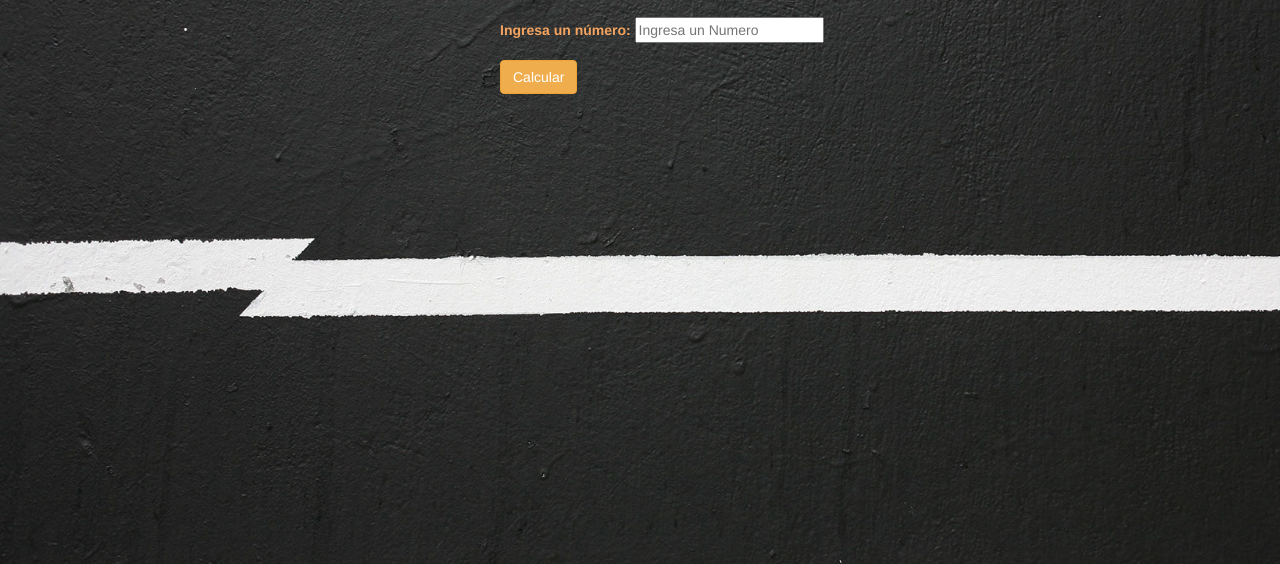
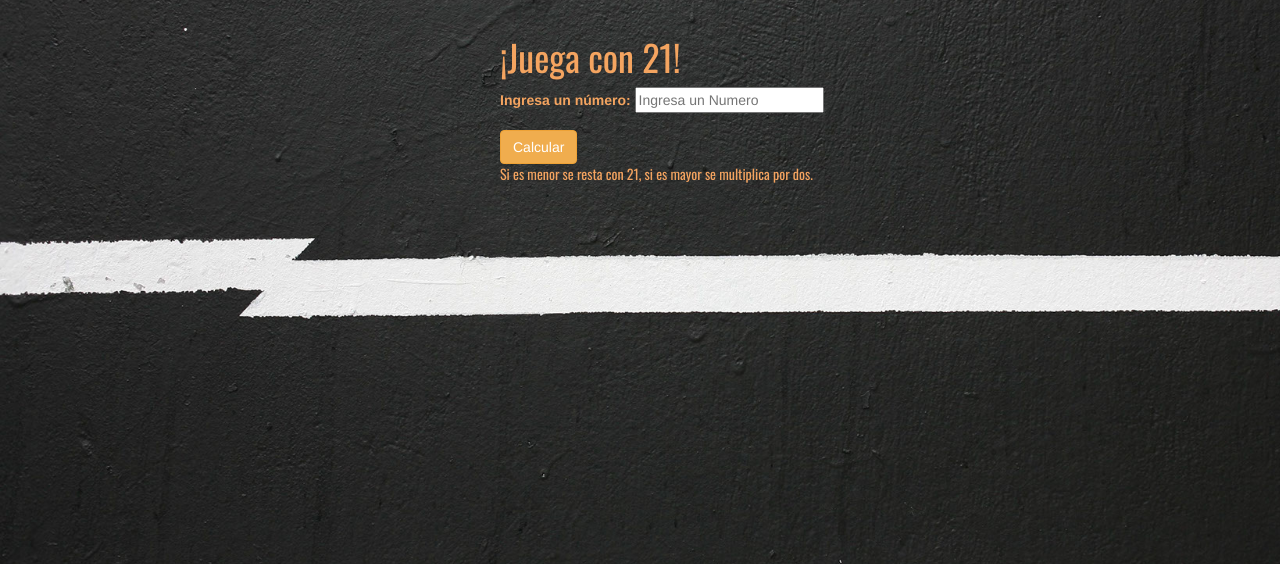
Before and after one commit to Gabriela-Chura/dif21, a plain HTML site: page index.html in a window 1280 px wide. Shown: the part 234-798 px from the top of the page. Drawn offline with nearby package versions, Linux system fonts and the light colour scheme.

Commit message:
especificando

```diff
--- a/css/main.css
+++ b/css/main.css
@@ -16,7 +16,7 @@ label {
     color: sandybrown;
 }
 
-h1, h4, h3 {
+h1, h4, h3, p {
     color: sandybrown;
     font-family: cursive;
     font-family: 'Oswald', sans-serif;
--- a/index.html
+++ b/index.html
@@ -12,18 +12,20 @@
 <body>
 
     <section class="fondo">
+
        <img src="images/logo.png" alt="" class="laboratoria">
 
 
 
     <div class="form-group">
+    <h1>¡Juega con 21!</h1>
 		<label for="">Ingresa un número:</label>
 		<input type="text" id="num" placeholder="Ingresa un Numero">
 	</div>
 
                <button type="button" class="btn btn-warning" onclick="calcular()">Calcular</button>
             <div class="form-group">
-                <p>Resultado:</p>
+                <p>Si es menor se resta con 21, si es mayor se multiplica por dos.</p>
                 <h3 id="salida" class="resultado"></h3>
             </div>
 
--- a/main.js
+++ b/main.js
@@ -15,9 +15,7 @@ function calcular() {
 
         if (varnum < 21) {
             varnum21 = 21;
-            res = varnum21 - varnum;
-
-            salida.innerHTML =  res;
+            res = varnum21 - varnum;                                 salida.innerHTML =  res;
         } else if (varnum == 21) {
             varnum21 = 21;
             res = varnum21 - varnum;
@@ -26,7 +24,6 @@ function calcular() {
         } else {
             varnum21 = 21;
             res = (varnum - 21) * 2;
-
             salida.innerHTML = res;
         }
     }
```
